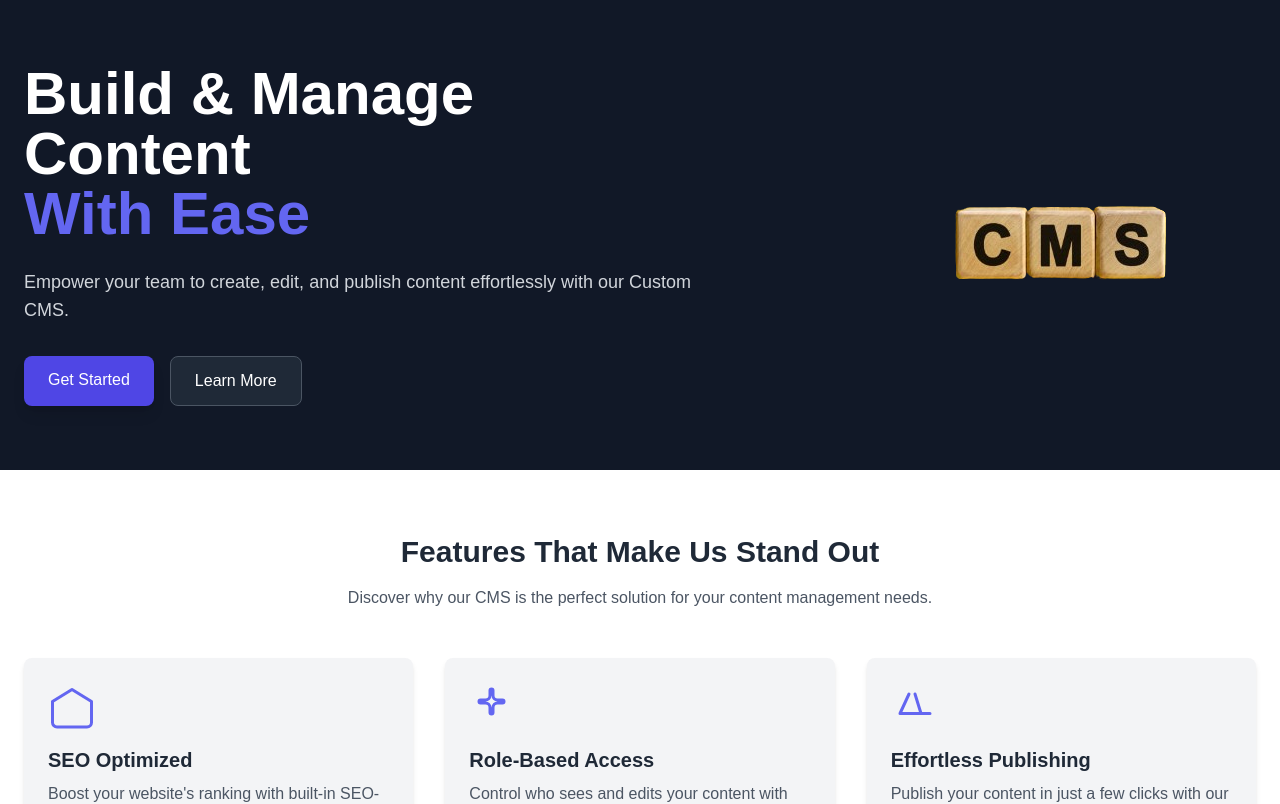
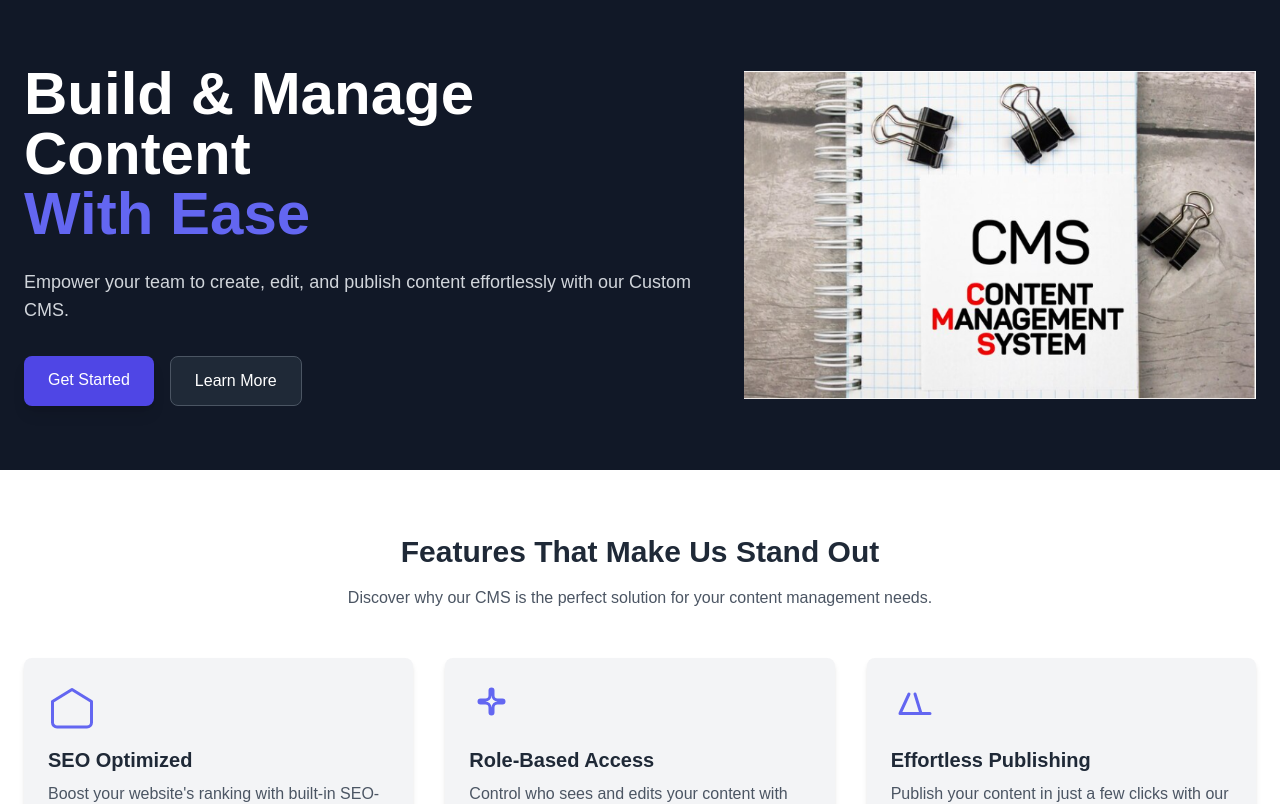
Before and after one commit to Fortunechinenyem/CMS, a Next.js app: page / in a window 1280 px wide. Shown: the top 804 px of the page. Built offline with nearby package versions, Linux system fonts and the light colour scheme.

Commit message:
update continues

```diff
--- a/app/page.js
+++ b/app/page.js
@@ -2,6 +2,7 @@
 import { Hero } from "@/public/images";
 import Image from "next/image";
 import Link from "next/link";
+import { motion } from "framer-motion";
 
 export default function Home() {
   return (
@@ -32,13 +33,29 @@ export default function Home() {
               </Link>
             </div>
           </div>
-          <div className="mt-10 lg:mt-0">
+
+          <motion.div
+            className="mt-10 lg:mt-0"
+            initial={{ opacity: 0, scale: 0.9, y: 50 }}
+            animate={{ opacity: 1, scale: 1, y: 0 }}
+            transition={{
+              duration: 0.8,
+              ease: "easeOut",
+              type: "spring",
+              stiffness: 80,
+            }}
+            whileHover={{
+              scale: 1.05,
+              rotate: 1,
+              transition: { duration: 0.3 },
+            }}
+          >
             <Image
               src={Hero}
               alt="CMS Illustration"
               className="w-full max-w-md mx-auto lg:max-w-lg"
             />
-          </div>
+          </motion.div>
         </div>
       </section>
 
--- a/package.json
+++ b/package.json
@@ -12,6 +12,7 @@
     "axios": "^1.7.9",
     "bcrypt": "^5.1.1",
     "bcryptjs": "^2.4.3",
+    "framer-motion": "^11.15.0",
     "jsonwebtoken": "^9.0.2",
     "mongodb": "^6.12.0",
     "mongoose": "^8.8.4",
--- a/public/images/index.js
+++ b/public/images/index.js
@@ -1,3 +1,3 @@
-import Hero from "./cms (6).png";
+import Hero from "./cms.PNG";
 
 export { Hero };
```
Also changed, not shown: public/images/cms.PNG (added), 1 other file (tests, documents, lock files or other folders).
